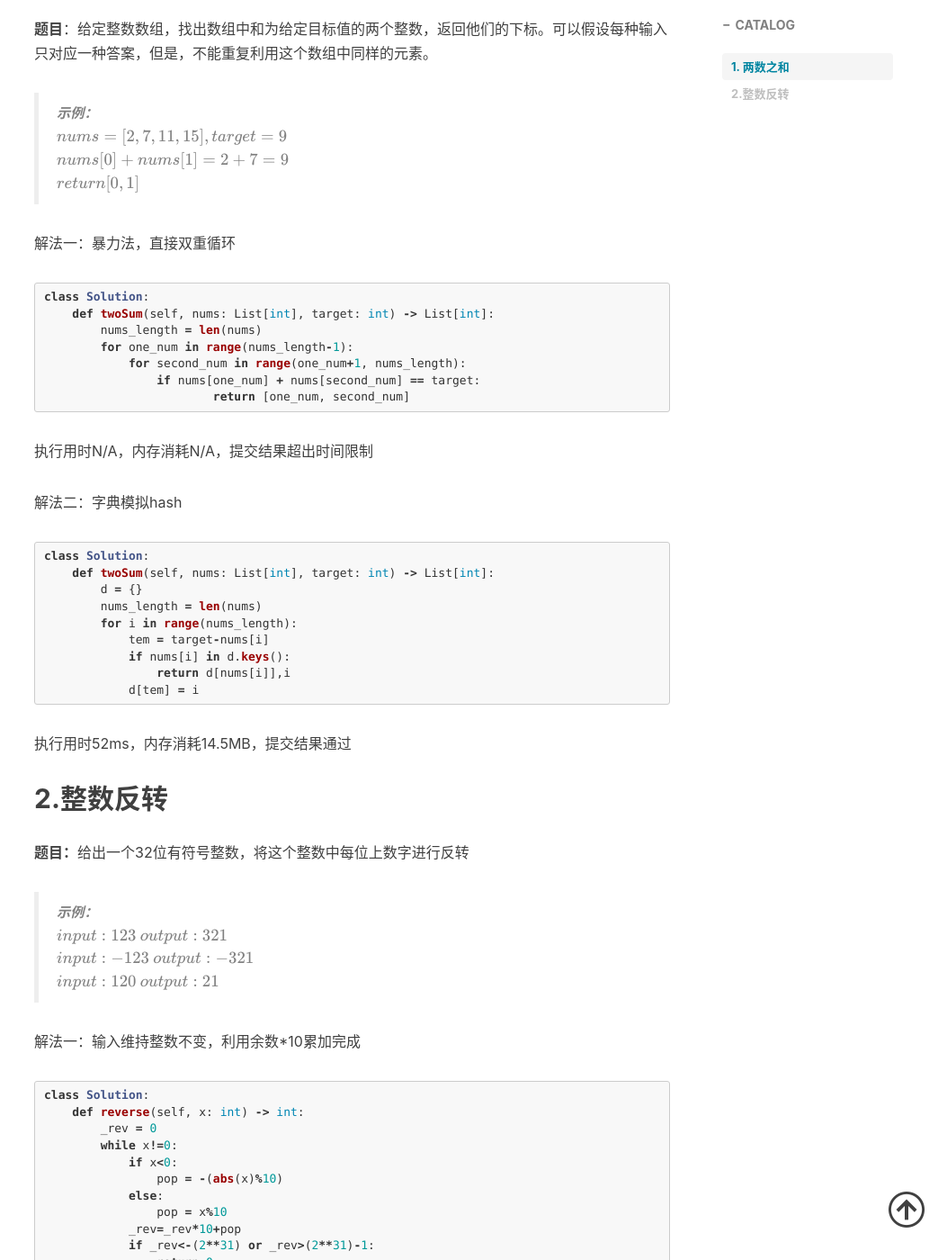
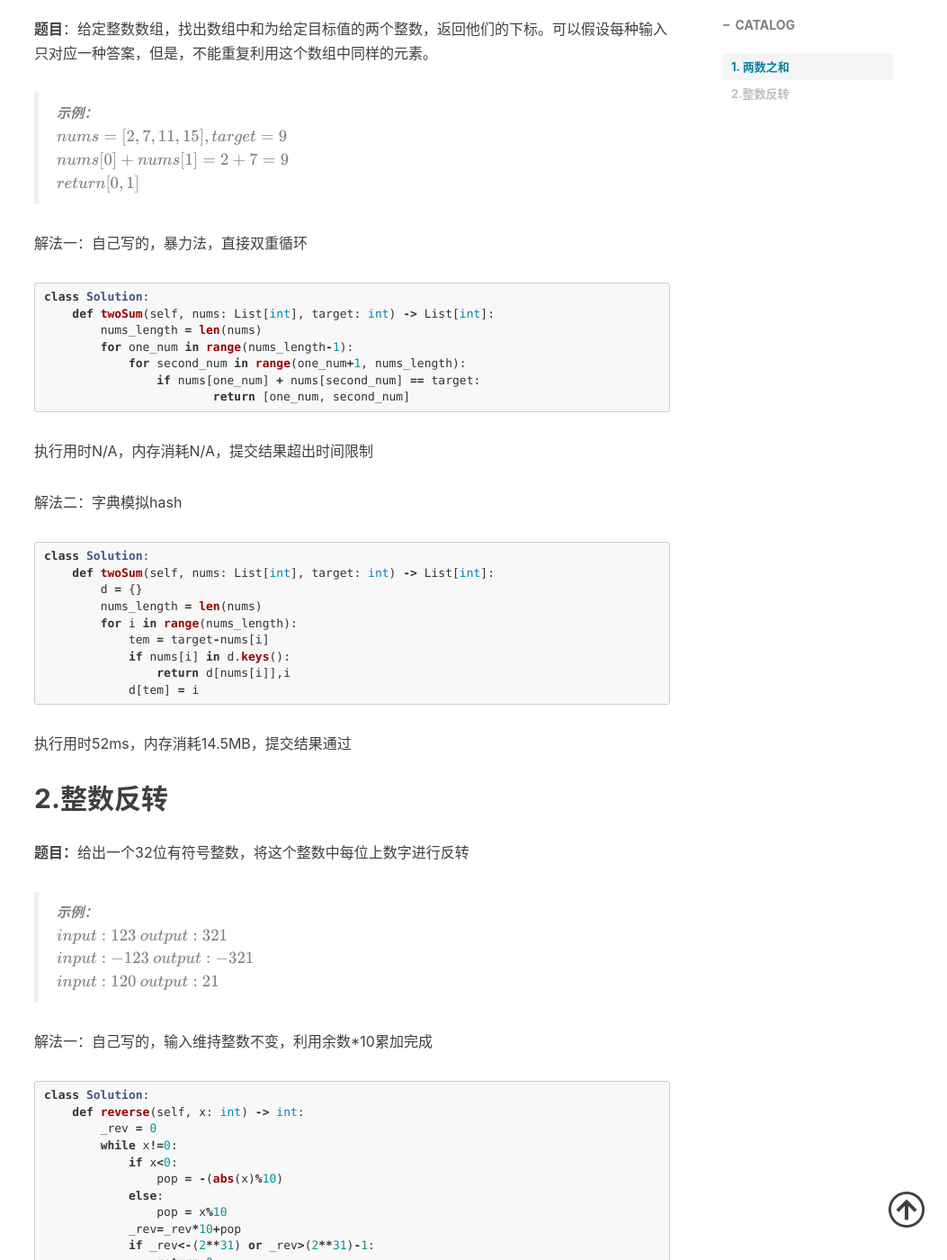
Before and after one commit to maomaochen/maomaochen.github.io, a Jekyll site: the page built from _posts/2019/2019-07-16-Leecode.md, in a window 1280 px wide and 1400 px high, scrolled down 745 px. Shown: the whole window at 90% size, without its empty margins (227-1280 px from the left). Built offline with Jekyll 4.4.1, drawn with Linux system fonts in a browser that asks for light colours; formulas are drawn with MathJax 3; comment, search, counter and statistics services are not loaded.

Commit message:
Update 2019-07-16-Leecode.md

````diff
--- a/_posts/2019/2019-07-16-Leecode.md
+++ b/_posts/2019/2019-07-16-Leecode.md
@@ -37,7 +37,7 @@ tags:
 >
 > $return [0,1]$
 
-解法一：暴力法，直接双重循环
+解法一：自己写的，暴力法，直接双重循环
 
 ```python
 class Solution:
@@ -79,7 +79,7 @@ class Solution:
 >
 > $input:120$	$output:21$
 
-解法一：输入维持整数不变，利用余数*10累加完成
+解法一：自己写的，输入维持整数不变，利用余数*10累加完成
 
 ```python
 class Solution:
````
